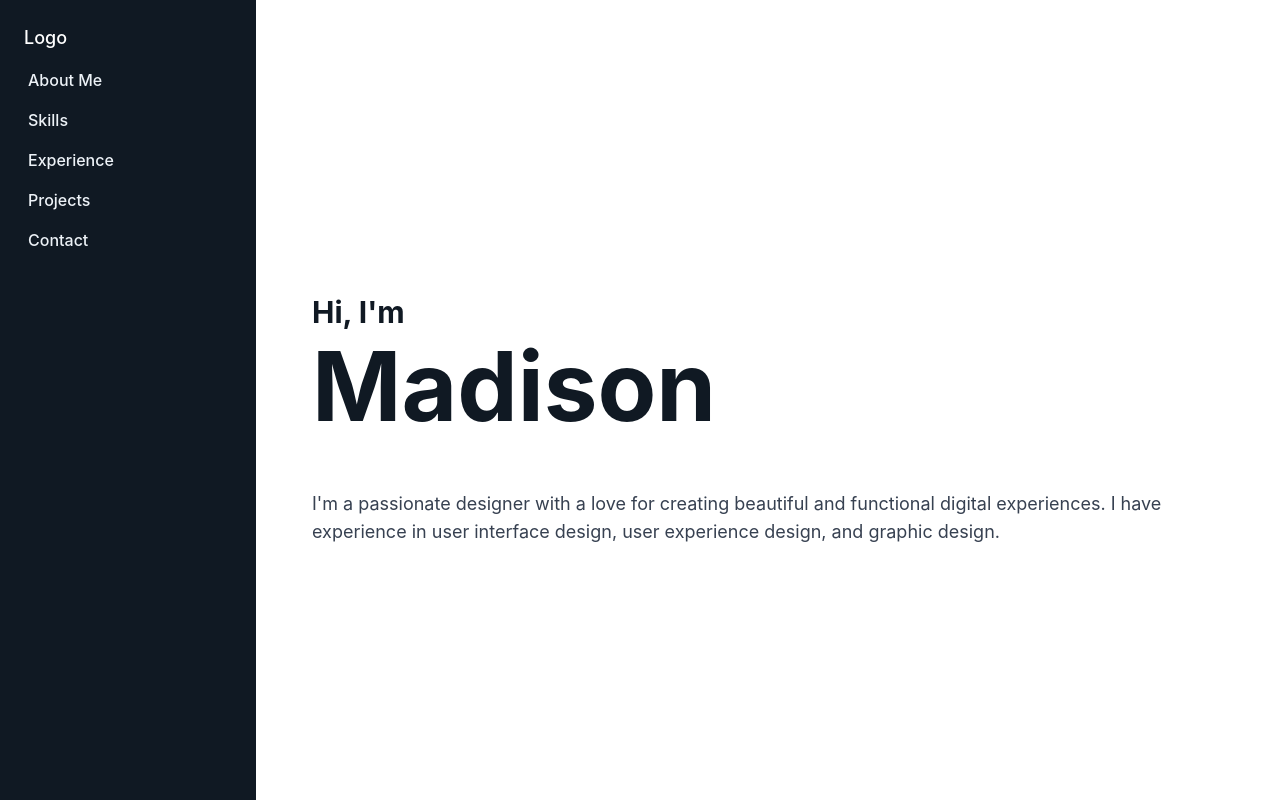
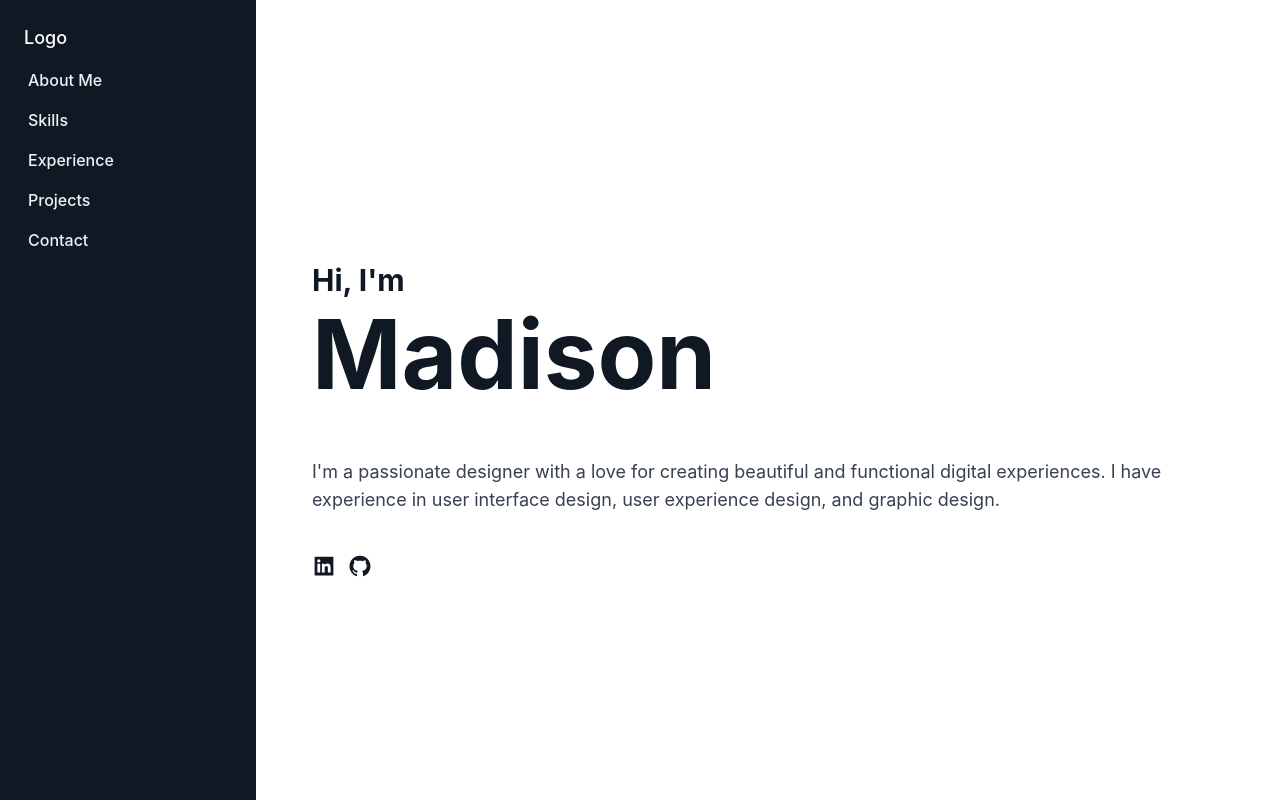
Before and after one commit to Forrest-Jones/madison-evans, a React (Create React App) app: page / in a window 1280 px wide. Built offline with nearby package versions, Linux system fonts and the light colour scheme.

Commit message:
mailto added

```diff
--- a/src/Components/AboutMe/AboutMe.jsx
+++ b/src/Components/AboutMe/AboutMe.jsx
@@ -1,5 +1,7 @@
 // import profilePic from "../../assets/images/sample-image.jpeg";
-
+import { AiFillLinkedin as Linkedin } from "react-icons/ai";
+import { AiFillGithub as Github } from "react-icons/ai";
+import { motion } from "framer-motion";
 function AboutMe() {
 	return (
 		<div
@@ -25,11 +27,33 @@ function AboutMe() {
 					text-7xl md:text-8xl font-bold mb-2 text-left ">
 					Madison
 				</h1>
+
 				<p className="text-sm md:text-lg text-gray-700 mt-12">
 					I'm a passionate designer with a love for creating beautiful and
 					functional digital experiences. I have experience in user interface
 					design, user experience design, and graphic design.
 				</p>
+				<div className="flex flex-row w-full mt-10">
+					<motion.a
+						initial={{ scale: 1, y: 0 }}
+						whileHover={{ scale: 1.1, y: -2 }}
+						transition={{ type: "spring" }}
+						target="_blank"
+						href="https://Linkedin.com"
+						rel="noreferrer">
+						<Linkedin size="1.5em" />
+					</motion.a>
+
+					<motion.a
+						initial={{ scale: 1, y: 0 }}
+						whileHover={{ scale: 1.1, y: -2 }}
+						transition={{ type: "spring" }}
+						target="_blank"
+						href="https://github.com"
+						rel="noreferrer">
+						<Github size="1.5em" className="mx-3" />
+					</motion.a>
+				</div>
 			</div>
 		);
 	}
--- a/src/Components/Contact/Contact.jsx
+++ b/src/Components/Contact/Contact.jsx
@@ -43,6 +43,15 @@ const Contact = () => {
 			id="contact"
 			style={{ minHeight: "100vh" }}
 			className="p-6 flex flex-col justify-center items-center">
+			For business inquiries, please contact me at{" "}
+			<strong>
+				<a href="mailto:m.corbinevans@gmail.com" className="block">
+					m.corbinevans@gmail.com
+				</a>
+			</strong>
+			Or fill out the form below:
+			<br />
+			<br />
 			<div
 				className="
 				bg-primary border p-12 h-fit rounded-xl
```
